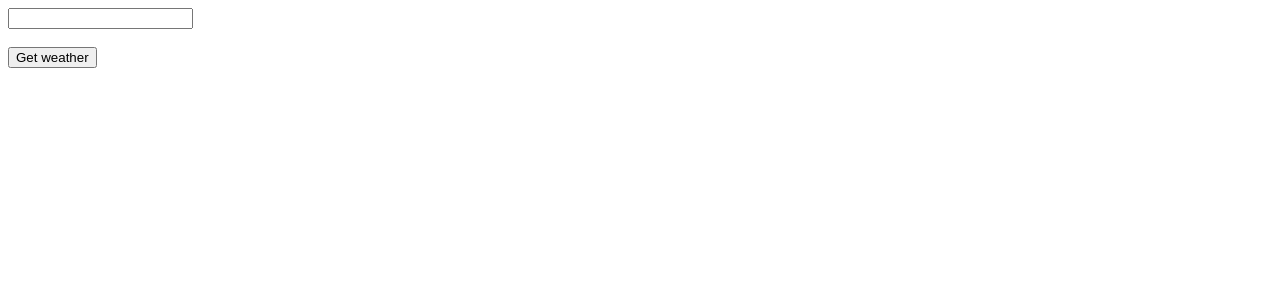
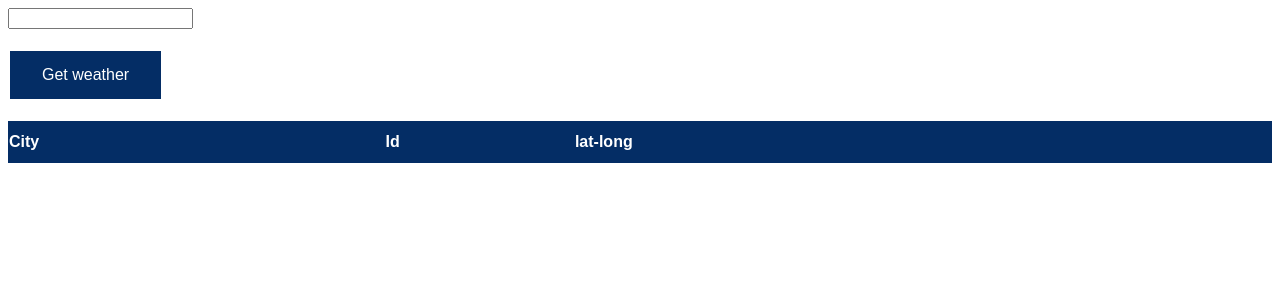
Before and after one commit to Reena-Koudi/weather-RxJS, an Angular app: page /home in a window 1280 px wide. Shown: the top 300 px of the page. Built offline with nearby package versions, Linux system fonts and the light colour scheme.

Commit message:
adding the styles

```diff
--- a/src/app/components/home/home.component.html
+++ b/src/app/components/home/home.component.html
@@ -1,5 +1,19 @@
 <div>
     <input type="text" [(ngModel)]="city"><br><br>
-    <button (click)="onOptionsSelected()">Get weather</button>
-    <div *ngFor="let item of weatherList">{{item.title}} - {{item.location_type}} - {{item.woeid}} - {{item.latt_long}}</div>
+    <button class="button" (click)="onOptionsSelected()">Get weather</button><br><br>
+
+    <div>
+        <table class="table">
+            <tr>
+              <th>City</th>
+              <th>Id</th>
+              <th>lat-long</th>
+            </tr>
+            <tr *ngFor="let item of weatherList">
+              <td>{{item.title}}</td>
+              <td>{{item.woeid}}</td>
+              <td>{{item.latt_long}}</td>
+            </tr>
+        </table>
+    </div>
 </div>
--- a/src/app/components/home/home.component.scss
+++ b/src/app/components/home/home.component.scss
@@ -0,0 +1,35 @@
+.button {
+    background-color: #042d65;
+    border: none;
+    color: white;
+    padding: 15px 32px;
+    text-align: center;
+    text-decoration: none;
+    display: inline-block;
+    font-size: 16px;
+    margin: 4px 2px;
+    cursor: pointer;
+  }
+
+.table {
+    font-family: Arial, Helvetica, sans-serif;
+    border-collapse: collapse;
+    width: 100%;
+  }
+
+  .table td, #customers th {
+    border: 1px solid #ddd;
+    padding: 8px;
+  }
+
+  .table tr:nth-child(even){background-color: #f2f2f2;}
+
+  .table tr:hover {background-color: #ddd;}
+
+  .table th {
+    padding-top: 12px;
+    padding-bottom: 12px;
+    text-align: left;
+    background-color: #042d65;
+    color: white;
+  }
```
